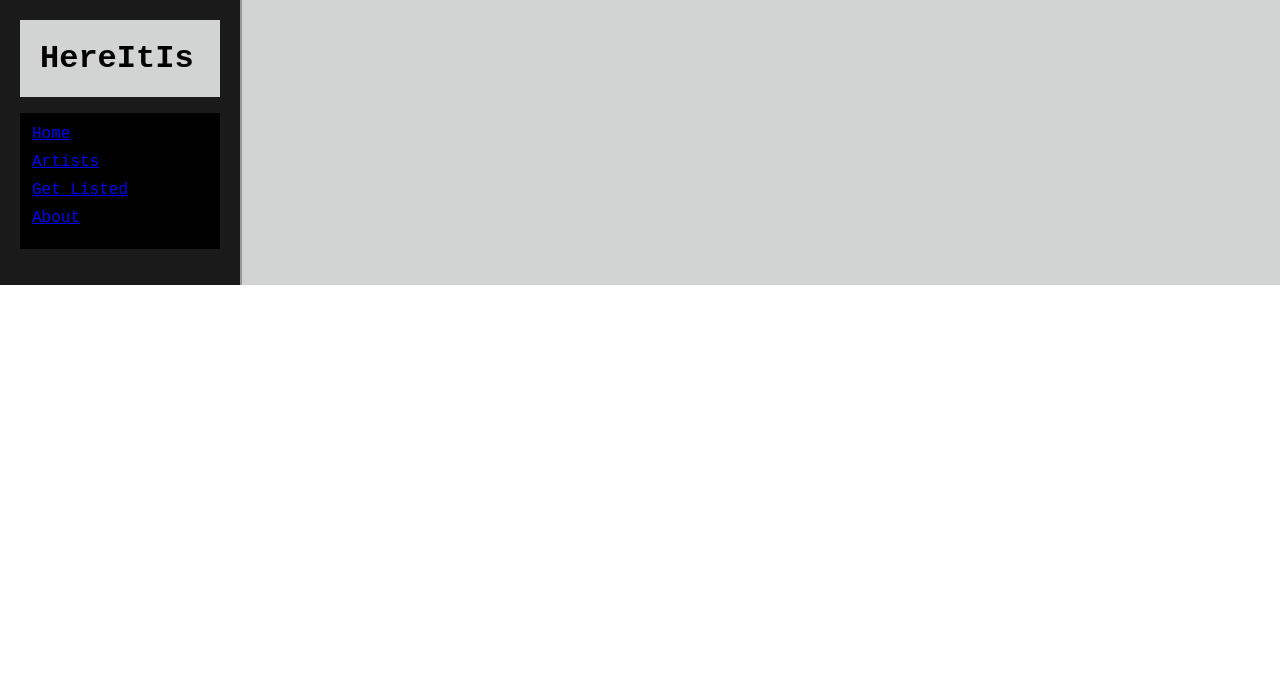
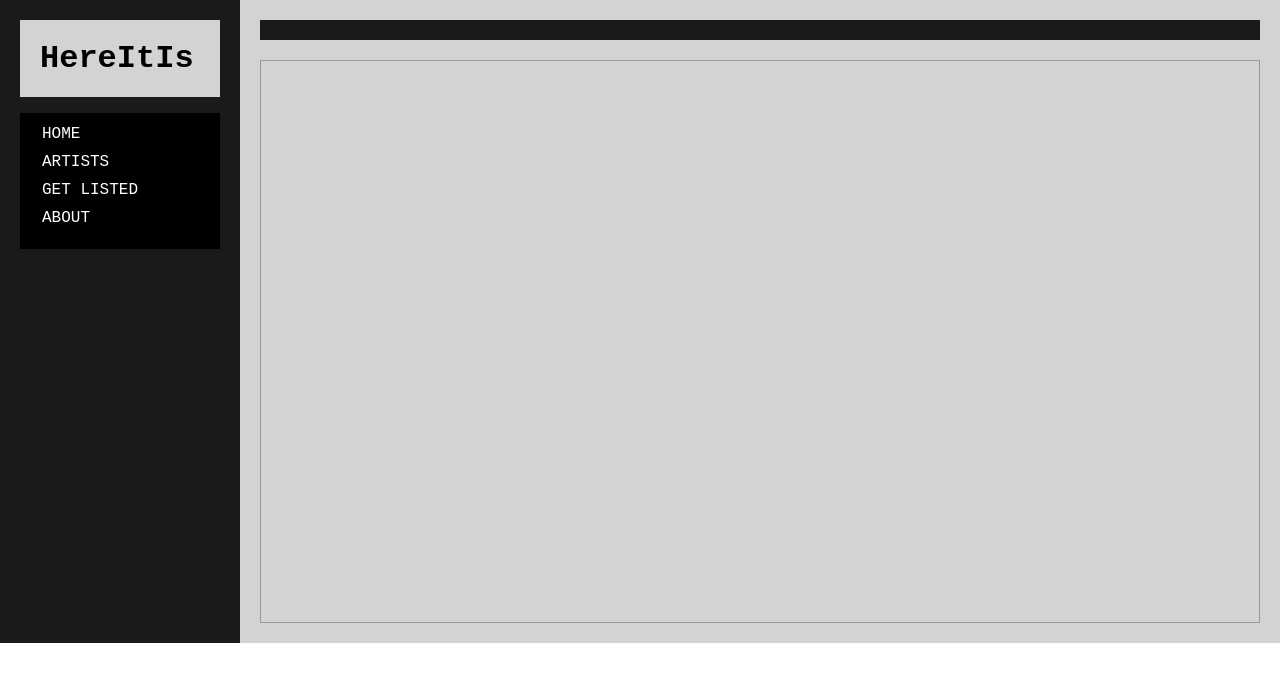
Before and after one commit to leonorae/HereItIs, a Flask app: page /events/1 in a window 1280 px wide. Shown: the top 682 px of the page. Run offline with Flask 3, Linux system fonts and the light colour scheme; some libraries are stand-ins or nearby versions.

Commit message:
update individual event pages with format and content

```diff
--- a/app/static/script/event-page.js
+++ b/app/static/script/event-page.js
@@ -28,26 +28,37 @@
 
 // Make the event page: create the HTML elements, provide data, and append to the container
 const generateEvent = (event) => {
+  // Set title of page
+  document.getElementsByTagName('title')[0].textContent = event.name;
   const eventContainer = document.getElementById('event-container');
+
+  // Generate Event Name and Date for Header
+  const header = document.getElementsByTagName('header')[0];
+  const headerContent = document.createElement('h2');
+  headerContent.textContent = event.name + ' - ' + event.datetime;
+  header.append(headerContent);
 
   // Create the 3 containers for the event page
   const eventCardLeft = document.createElement('div');
+  const eventCardTop = document.createElement('div');
   const eventCardRight = document.createElement('div');
   const eventCardBottom = document.createElement('div');
 
+  eventCardTop.classList.add('event-card-top');
   eventCardLeft.classList.add('event-card-left');
   eventCardRight.classList.add('event-card-right');
   eventCardBottom.classList.add('event-card-bottom');
 
-  eventContainer.append(eventCardLeft);
-  eventContainer.append(eventCardRight);
+  eventContainer.append(eventCardTop);
+
+  eventCardTop.append(eventCardLeft);
+  eventCardTop.append(eventCardRight);
   eventContainer.append(eventCardBottom);
 
   console.log(event);
 
 
   // Create HTML elements for event data
-  const eventName = document.createElement('h2');
   const artistName = document.createElement('h3');
   const dateTime = document.createElement('p');
   const eventDescription = document.createElement('p');
@@ -68,7 +79,7 @@
   const venueDescription = document.createElement('p');
 
   // pass the event data into HTML element
-  eventName.textContent = event.name;
+
   artistName.textContent = event.artistname;
   // TODO: break up the date time into separate elements for display
   dateTime.textContent = event.datetime;
@@ -80,7 +91,7 @@
 
   console.log(event);
 
-  eventCardLeft.append(eventName);
+
   eventCardLeft.append(artistName);
 
 
--- a/app/static/style/event_style.css
+++ b/app/static/style/event_style.css
@@ -5,7 +5,15 @@
     aspect-ratio: 16 / 9;  /* Maintains consistent card proportions */
     border: 1px solid #999;
     display: flex;
+    flex-direction: column;
+}
+
+.event-card-top
+{
+    display: flex;
     flex-direction: row;
+    justify-content: space-between;
+    padding: 10px;
 }
 
 .event-card-left
--- a/app/templates/event.html
+++ b/app/templates/event.html
@@ -3,7 +3,7 @@
 <head>
     <meta charset="UTF-8">
     <meta name="viewport" content="width=device-width, initial-scale=1.0">
-    <title>Event: {{ event_id }}</title>
+    <title></title>
     <link rel="stylesheet" href="{{ url_for('static', filename='style/base_style.css') }}">
     <link rel="stylesheet" href="{{ url_for('static', filename='style/event_style.css') }}">
 </head>
@@ -16,15 +16,22 @@
             <nav>
                 <ul>
                     <!-- Need to Link these -->
-                    <a href="/"><li>Home</li></a>
-                    <a href="/artists"><li>Artists</li></a>
+                    <li><a href="/">HOME</a></li>
+                    <li><a href="/artists">ARTISTS</a></li>
                     <!-- Which Form do we link to artist or event? Or different landing?-->
-                    <a href="/addartistform"><li>Get Listed</li></a>
-                    <a href="/about"><li>About</li></a>
+                    <li><a href="/addartistform">GET LISTED</a></li>
+                    <li><a href="/about">ABOUT</a></li>
                 </ul>
             </nav>
         </aside>
-        <div id="event-container"></div>
+        <main>
+            <header class="header-bar">
+                <div class="header-content">
+                    <div class="event-title"></div>
+                    <div class="event-date"></div>
+            </header>
+            <div id="event-container"></div>
+        </main>
     </div>
     <script>
         const eventID = "{{ event_id }}";
```
Also changed, not shown: app/static/style/home_style.css (added).
